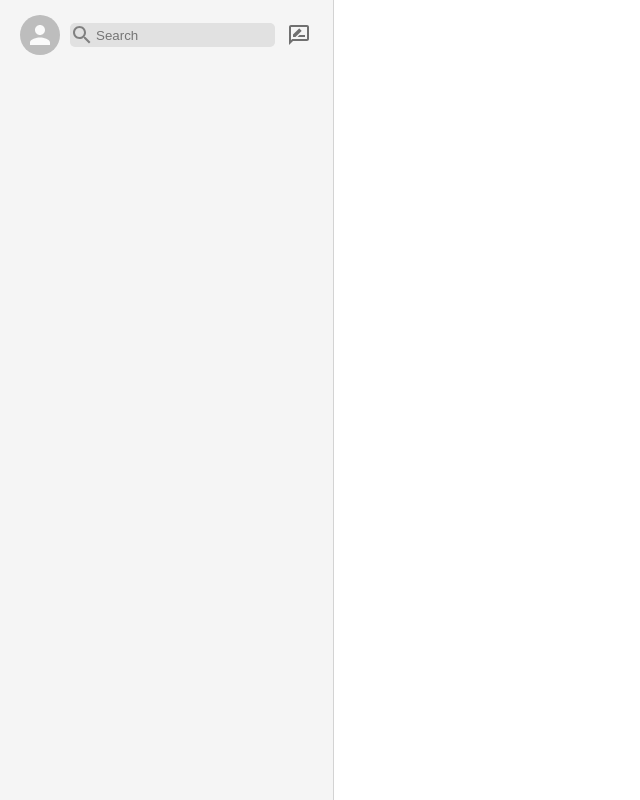
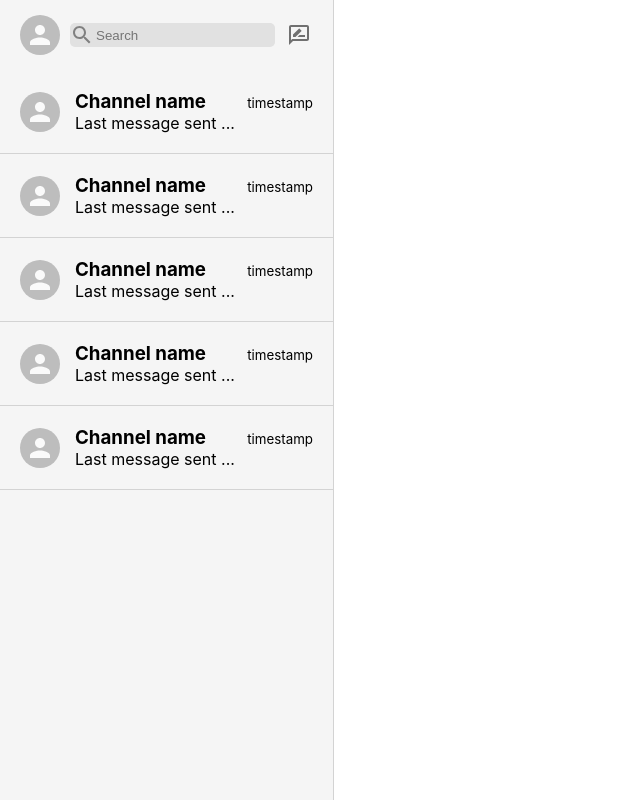
Before and after one commit to raj-subhankar/imessage-clone, a React (Create React App) app: page / in a window 1280 px wide. Shown: the whole page, without its empty margins (0-640 px from the left). Built offline with nearby package versions, Linux system fonts and the light colour scheme.

Commit message:
Implement Sidebar chats

```diff
--- a/src/Sidebar.css
+++ b/src/Sidebar.css
@@ -34,3 +34,18 @@
     background: transparent;
     outline-width: 0;
 }
+
+.sidebar__chats {
+    overflow: scroll;
+}
+
+/* Hide scrollbar for Chrome, Safari and Opera */
+.sidebar__chats::-webkit-scrollbar {
+    display: none;
+}
+
+/* Hide scrollbar fror IE, Edge and Firefox */
+.sidebar__chats {
+    -ms-overflow-style: none; /* IE and Firefox */
+    scrollbar-width: none; /* Firefox */
+}
--- a/src/Sidebar.js
+++ b/src/Sidebar.js
@@ -3,6 +3,7 @@
 import { Avatar, IconButton } from "@material-ui/core"
 import SearchIcon from "@material-ui/icons/Search"
 import RateReviewOutlineIcon from "@material-ui/icons/RateReviewOutlined"
+import SidebarChat from './SidebarChat'
 
 function Sidebar() {
     return(
@@ -17,7 +18,13 @@
                     <RateReviewOutlineIcon />
                 </IconButton>
             </div>
+
             <div className="sidebar__chats">
+                <SidebarChat />
+                <SidebarChat />
+                <SidebarChat />
+                <SidebarChat />
+                <SidebarChat />
 
             </div>
         </div>
--- /dev/null
+++ b/src/SidebarChat.css
@@ -0,0 +1,24 @@
+.sidebarChat {
+    display: flex;
+    align-items: center;
+    padding: 20px;
+    border-bottom: 1px solid lightgray;
+    cursor: pointer;
+}
+
+.sidebarChat:hover {
+    background-color: #3e93fd;
+    color: white;
+}
+
+.sidebarChat__info {
+    margin-left: 15px;
+    position: relative;
+    width: 100%;
+}
+
+.sidebarChat__info > small {
+    position: absolute;
+    top: 5px;
+    right: 0;
+}
--- /dev/null
+++ b/src/SidebarChat.js
@@ -0,0 +1,18 @@
+import React from 'react'
+import './SidebarChat.css'
+import { Avatar } from "@material-ui/core"
+
+function SidebarChat() {
+    return(
+        <div className="sidebarChat">
+            <Avatar />
+            <div className="sidebarChat__info">
+                <h3>Channel name</h3>
+                <p>Last message sent ...</p>
+                <small>timestamp</small>
+            </div>
+        </div>
+    )
+}
+
+export default SidebarChat
```
Also changed, not shown: 1 other file (tests, documents, lock files or other folders).
